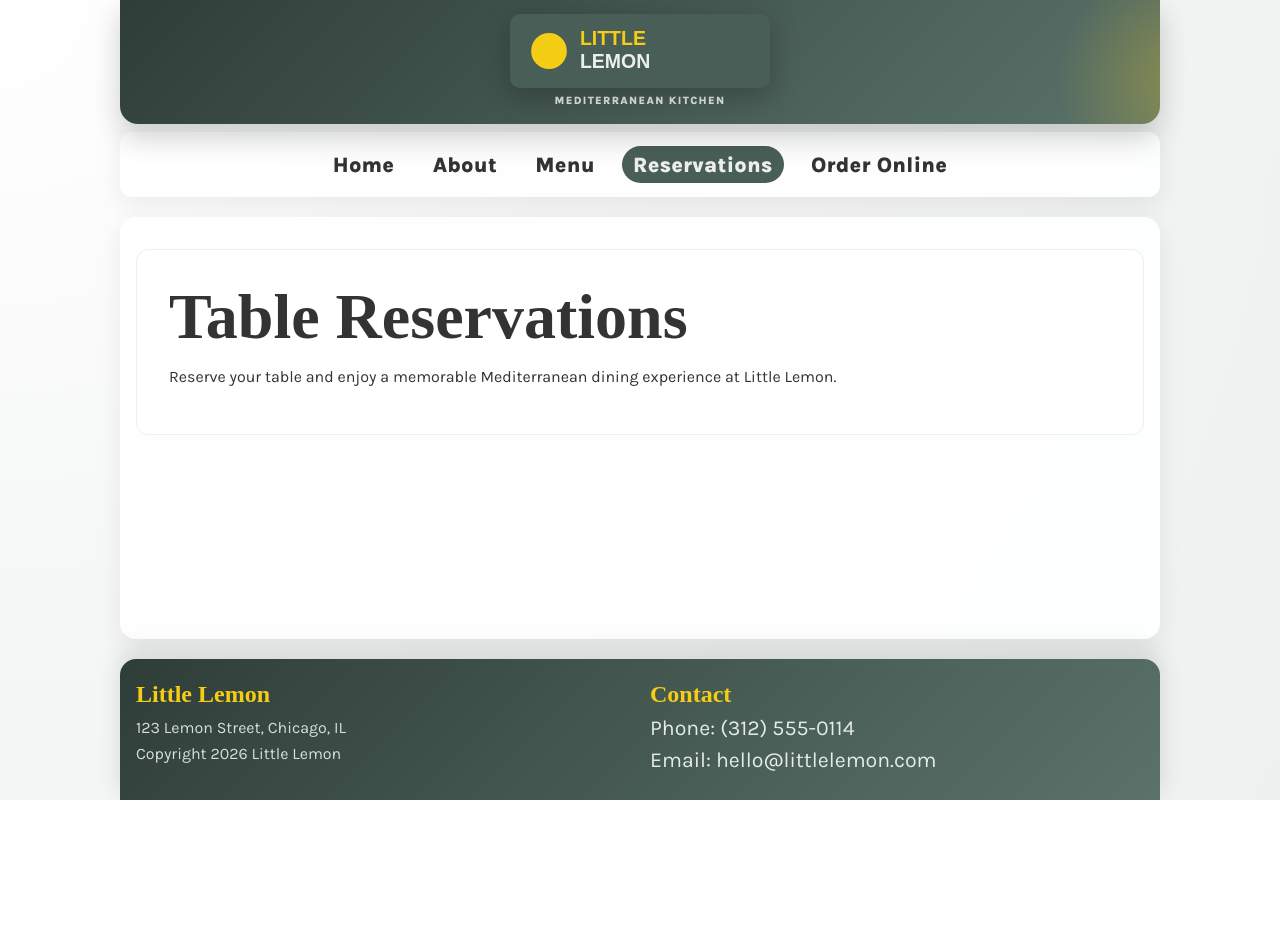
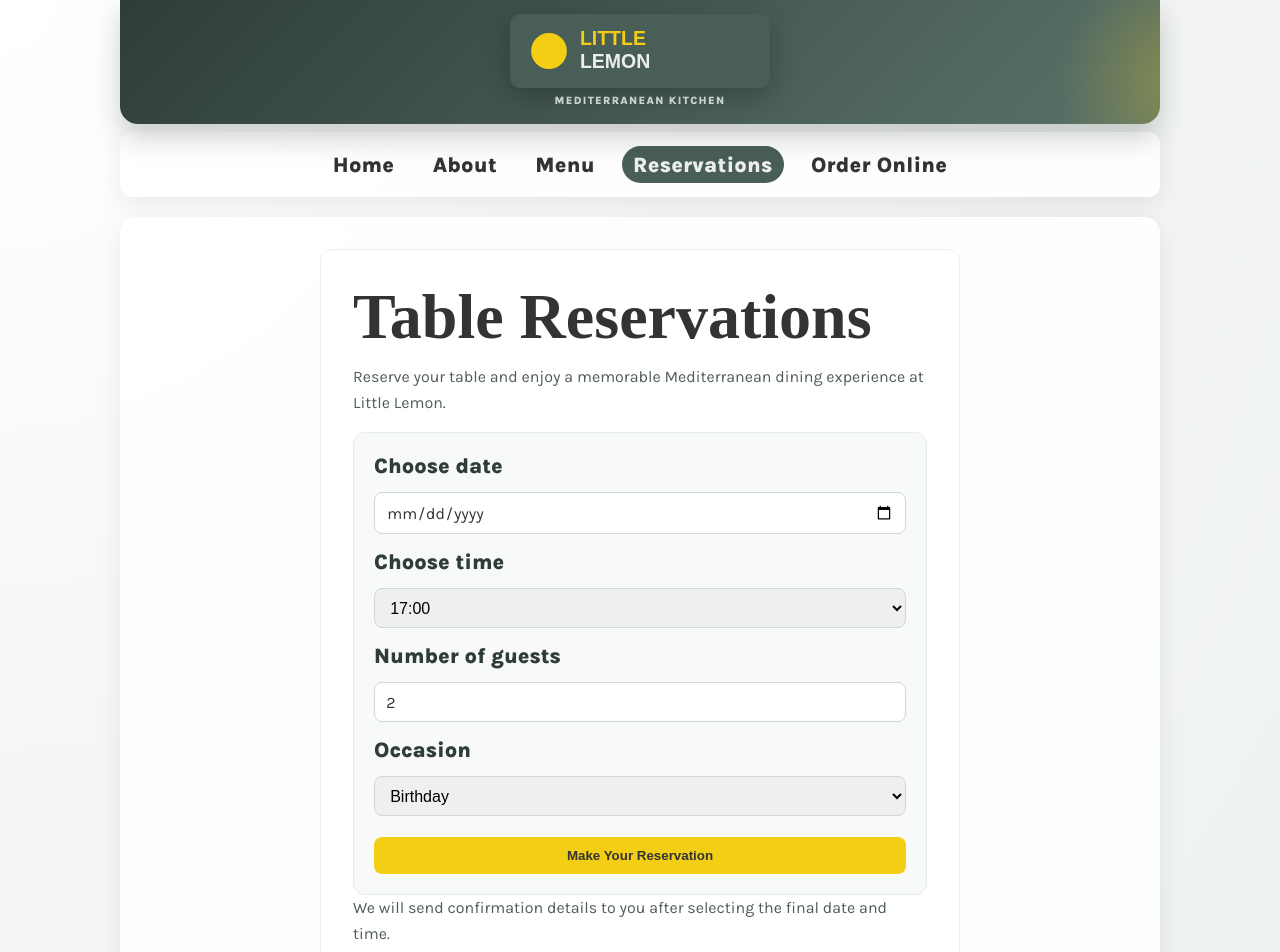
Before and after one commit to cherry-v/Front-End-Developer-Capstone, a React (Create React App) app in the folder capstone/: page /booking in a window 1280 px wide. Shown: the top 952 px of the page. Before the commit the page ends 800 px from the top, so only its background shows below. Built offline with nearby package versions, Linux system fonts and the light colour scheme; a web font is replaced by a local one.

Commit message:
Create booking page

```diff
--- /dev/null
+++ b/capstone/src/BookingForm.js
@@ -0,0 +1,70 @@
+import { useState } from "react";
+
+function BookingForm({ availableTimes, dispatch }) {
+    const [date, setDate] = useState("");
+    const [time, setTime] = useState("17:00");
+    const [guests, setGuests] = useState(2);
+    const [occasion, setOccasion] = useState("Birthday");
+
+    const handleSubmit = (event) => {
+        event.preventDefault();
+    };
+
+    const handleDateChange = (event) => {
+        const selectedDate = event.target.value;
+        setDate(selectedDate);
+        dispatch({ type: "date_changed", date: selectedDate });
+    };
+
+    return (
+        <form className="booking-form" onSubmit={handleSubmit}>
+            <label htmlFor="res-date">Choose date</label>
+            <input
+                type="date"
+                id="res-date"
+                value={date}
+                onChange={handleDateChange}
+                required
+            />
+
+            <label htmlFor="res-time">Choose time</label>
+            <select
+                id="res-time"
+                value={time}
+                onChange={(event) => setTime(event.target.value)}
+            >
+                {availableTimes.map((slot) => (
+                    <option key={slot} value={slot}>
+                        {slot}
+                    </option>
+                ))}
+            </select>
+
+            <label htmlFor="guests">Number of guests</label>
+            <input
+                type="number"
+                id="guests"
+                min="1"
+                max="10"
+                value={guests}
+                onChange={(event) => setGuests(Number(event.target.value))}
+            />
+
+            <label htmlFor="occasion">Occasion</label>
+            <select
+                id="occasion"
+                value={occasion}
+                onChange={(event) => setOccasion(event.target.value)}
+            >
+                <option>Birthday</option>
+                <option>Anniversary</option>
+            </select>
+
+            <button type="submit" className="cta-button">
+                Make Your Reservation
+            </button>
+        </form>
+    );
+}
+
+export default BookingForm;
--- a/capstone/src/BookingPage.js
+++ b/capstone/src/BookingPage.js
@@ -1,10 +1,20 @@
-function BookingPage() {
+import BookingForm from "./BookingForm";
+import "./styles/BookingPage.css";
+
+function BookingPage({ availableTimes, dispatch }) {
     return (
         <section className="booking-page">
             <h1>Table Reservations</h1>
-            <p>
+            <p className="booking-intro">
                 Reserve your table and enjoy a memorable Mediterranean dining
                 experience at Little Lemon.
+            </p>
+
+            <BookingForm availableTimes={availableTimes} dispatch={dispatch} />
+
+            <p className="booking-note">
+                We will send confirmation details to you after selecting the
+                final date and time.
             </p>
         </section>
     );
--- a/capstone/src/Main.js
+++ b/capstone/src/Main.js
@@ -1,14 +1,43 @@
+import { useReducer } from "react";
 import { Route, Routes } from "react-router-dom";
 import BookingPage from "./BookingPage";
 import HomePage from "./HomePage";
 import UnderConstructionPage from "./UnderConstructionPage";
 
+const DEFAULT_AVAILABLE_TIMES = ["17:00", "18:00", "19:00", "20:00", "21:00"];
+
+export function initializeTimes() {
+    return DEFAULT_AVAILABLE_TIMES;
+}
+
+export function updateTimes(state, action) {
+    if (action?.type === "date_changed") {
+        return DEFAULT_AVAILABLE_TIMES;
+    }
+
+    return state;
+}
+
 function Main() {
+    const [availableTimes, dispatch] = useReducer(
+        updateTimes,
+        undefined,
+        initializeTimes
+    );
+
     return (
         <main>
             <Routes>
                 <Route path="/" element={<HomePage />} />
-                <Route path="/booking" element={<BookingPage />} />
+                <Route
+                    path="/booking"
+                    element={
+                        <BookingPage
+                            availableTimes={availableTimes}
+                            dispatch={dispatch}
+                        />
+                    }
+                />
                 <Route
                     path="/about"
                     element={<UnderConstructionPage title="About" />}
--- /dev/null
+++ b/capstone/src/styles/BookingPage.css
@@ -0,0 +1,36 @@
+.booking-page {
+    max-width: 640px;
+    margin: 0 auto;
+}
+
+.booking-intro,
+.booking-note {
+    color: #4f5d59;
+}
+
+.booking-form {
+    margin-top: 1rem;
+    display: grid;
+    gap: 0.9rem;
+    padding: 1.25rem;
+    background: #f8faf9;
+    border: 1px solid #e5ece9;
+    border-radius: 12px;
+}
+
+.booking-form label {
+    font-weight: 700;
+    color: #2f3d39;
+}
+
+.booking-form input,
+.booking-form select {
+    padding: 0.6rem 0.7rem;
+    border: 1px solid #cfdad5;
+    border-radius: 8px;
+    font-size: 1rem;
+}
+
+.booking-form button {
+    margin-top: 0.4rem;
+}
```
Also changed, not shown: 2 other files (tests, documents, lock files or other folders).
